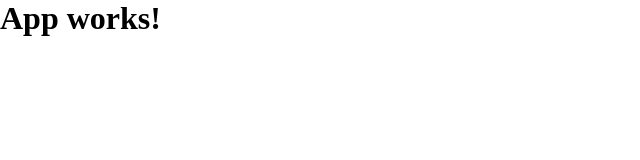
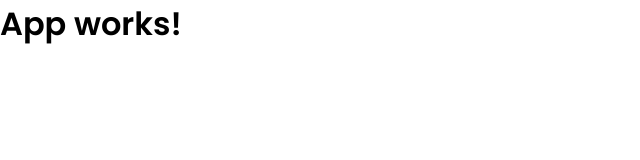
Before and after one commit to TMontenegro/dtmoney, a React (Create React App) app: page / in a window 1280 px wide. Shown: the top 160 px of the page, without its empty margins (0-640 px from the left). Built offline with nearby package versions, Linux system fonts and the light colour scheme.

Commit message:
style(global): setup global font style

```diff
--- a/public/index.html
+++ b/public/index.html
@@ -1,10 +1,16 @@
 <!DOCTYPE html>
 <html lang="en">
   <head>
+    <link rel="preconnect" href="https://fonts.gstatic.com/">
+
     <meta charset="utf-8" />
     <meta name="viewport" content="width=device-width, initial-scale=1" />
+
     <link rel="shortcut icon" href="favicon.png" type="image/x-icon">
+
     <title>DT Money</title>
+
+    <link href="https://fonts.googleapis.com/css2?family=Poppins:wght@400;600&display=swap" rel="stylesheet">
   </head>
   <body>
     <noscript>You need to enable JavaScript to run this app.</noscript>
--- a/src/styles/global.ts
+++ b/src/styles/global.ts
@@ -35,6 +35,15 @@
         -webkit-font-smoothing: antialiased;
     }
 
+    body, input, textarea, button {
+        font-family: 'Poppins', sans-serif;
+        font-weight: 400;
+    }
+
+    h1, h2, h3, h4, h5, h6, strong {
+        font-weight: 600;
+    }
+
     button {
         cursor: pointer;
     }
```
